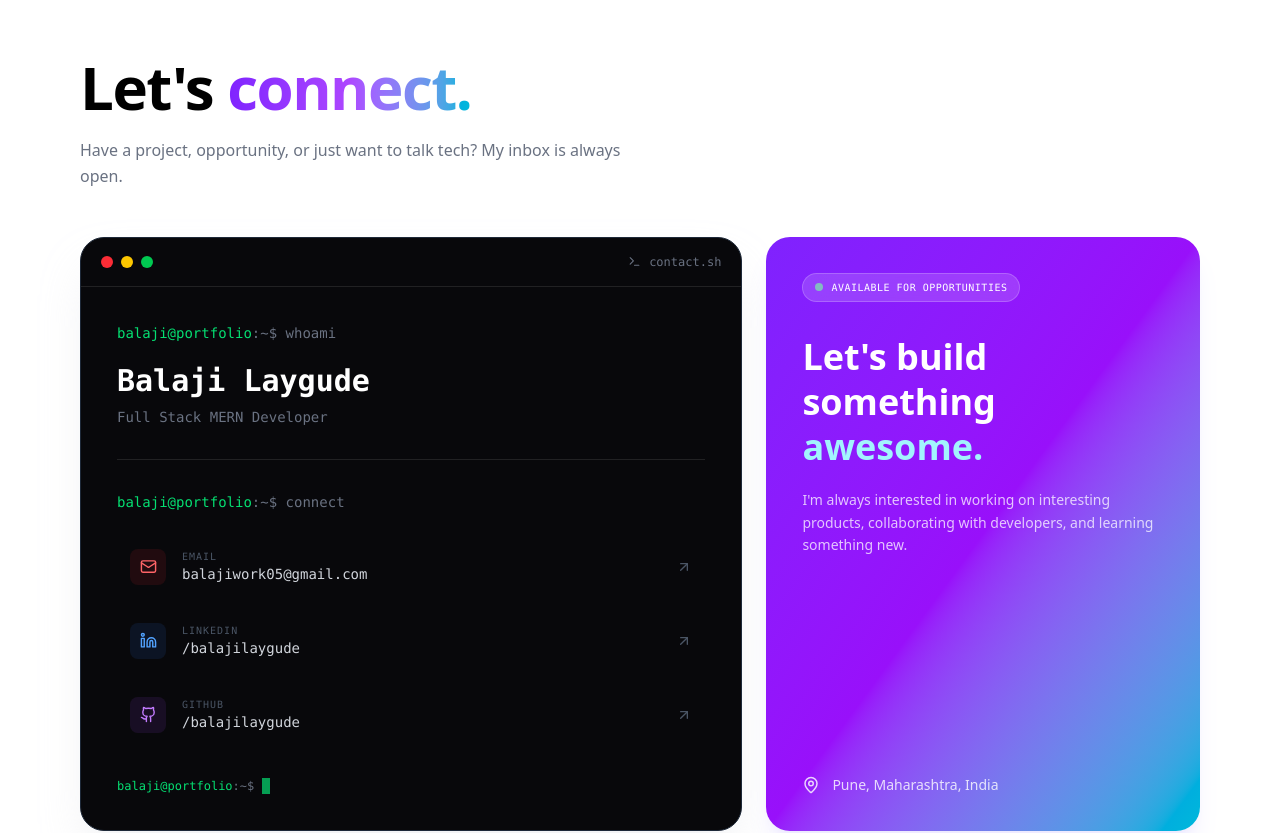
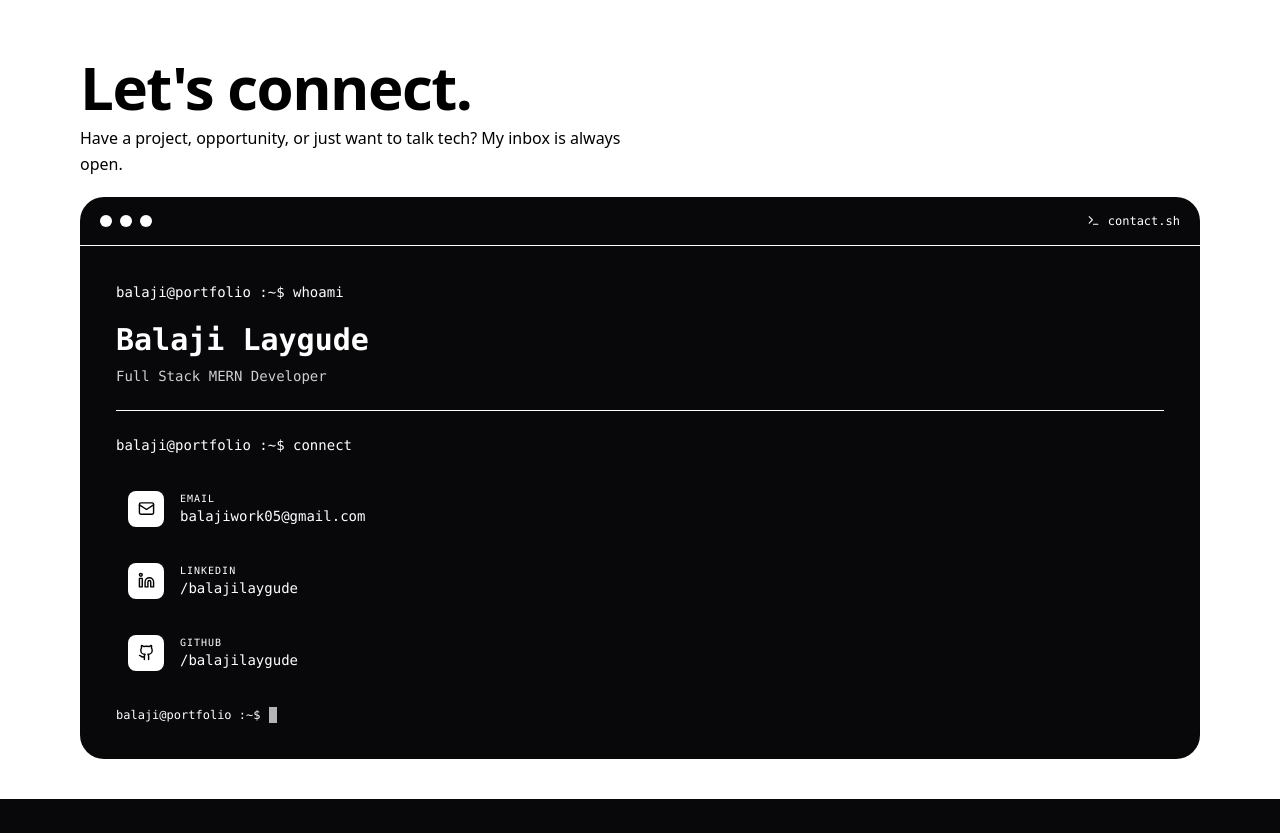
Before and after one commit to balajilaygude/Balaji-s_Portpolio, a React (Vite) app: page / in a window 1280 px wide. Shown: the part 3900-4733 px from the top of the page. Built offline with nearby package versions, Linux system fonts and the light colour scheme.

Commit message:
contact black and white

```diff
--- a/src/components/Contact.jsx
+++ b/src/components/Contact.jsx
@@ -17,15 +17,13 @@ export default function Contact() {
         px-6
         md:px-12
         lg:px-20
-        py-24
+        pt-24 pb-10
         bg-white
       "
     >
-          {/* CONTAINER */}
 
       <div
         className="
-          relative
           z-10
           max-w-7xl
           mx-auto
@@ -33,7 +31,7 @@ export default function Contact() {
       >
 
             {/* HEADER */}
-        <div className="mb-12">
+        <div className="mb-5">
           <h2
             className="
               text-4xl
@@ -43,26 +41,15 @@ export default function Contact() {
               tracking-tight
             "
           >
-            Let's{" "}
+            Let's
+              connect.
 
-            <span
-              className="
-                bg-linear-to-r
-                from-violet-600
-                via-purple-500
-                to-cyan-500
-                bg-clip-text
-                text-transparent
-              "
-            >
-              connect.
-            </span>
           </h2>
           <p
             className="
-              mt-5
+              mt-2
               max-w-xl
-              text-gray-500
+              text-black
               text-sm
               md:text-base
               leading-relaxed
@@ -74,13 +61,8 @@ export default function Contact() {
 
         </div>
 
-            {/* CONTACT GRID */}
-
         <div
           className="
-            grid
-            lg:grid-cols-5
-            gap-6
           "
         >
 
@@ -92,19 +74,9 @@ export default function Contact() {
               rounded-3xl
               overflow-hidden
               bg-[#08080b]
-              border
-              border-gray-800
-              shadow-2xl
-              shadow-gray-300/40
               font-mono
-              hover:shadow-violet-200/40
-              transition-shadow
-              duration-500
             "
           >
-
-            {/* Terminal Header */}
-
             <div
               className="
                 flex
@@ -113,7 +85,7 @@ export default function Contact() {
                 px-5
                 py-4
                 border-b
-                border-white/10
+                border-white
               "
             >
 
@@ -124,7 +96,7 @@ export default function Contact() {
                     w-3
                     h-3
                     rounded-full
-                    bg-red-500
+                    bg-white
                   "
                 />
 
@@ -133,7 +105,7 @@ export default function Contact() {
                     w-3
                     h-3
                     rounded-full
-                    bg-yellow-400
+                    bg-white
                   "
                 />
 
@@ -142,7 +114,7 @@ export default function Contact() {
                     w-3
                     h-3
                     rounded-full
-                    bg-green-500
+                    bg-white
                   "
                 />
               </div>
@@ -153,7 +125,7 @@ export default function Contact() {
                   items-center
                   gap-2
                   text-xs
-                  text-gray-500
+                  text-white
                 "
               >
                 <Terminal size={13} />
@@ -161,8 +133,6 @@ export default function Contact() {
               </div>
 
             </div>
-
-            {/* Terminal Content */}
 
             <div
               className="
@@ -172,10 +142,8 @@ export default function Contact() {
             >
 
               <div>
-                <p className="text-gray-500 text-xs md:text-sm">
-                  <span className="text-green-400">
+                <p className="text-white text-xs md:text-sm">
                     balaji@portfolio
-                  </span>
                   :~$ whoami
                 </p>
 
@@ -197,7 +165,7 @@ export default function Contact() {
                     className="
                       mt-2
                       text-sm
-                      text-gray-500
+                      text-white/80
                     "
                   >
                     Full Stack MERN Developer
@@ -209,19 +177,17 @@ export default function Contact() {
 
               <div
                 className="
-                  my-8
+                  my-6
                   h-px
-                  bg-white/10
+                  bg-white
                 "
               />
 
 
               {/* Connect */}
 
-              <p className="text-gray-500 text-xs md:text-sm">
-                <span className="text-green-400">
+              <p className="text-white text-xs md:text-sm">
                   balaji@portfolio
-                </span>
                 :~$ connect
               </p>
 
@@ -231,18 +197,11 @@ export default function Contact() {
                 <a
                   href="mailto:balajiwork05@gmail.com"
                   className="
-                    group
                     flex
                     items-center
                     gap-4
                     p-3
                     rounded-xl
-                    border
-                    border-transparent
-                    hover:border-white/10
-                    hover:bg-white/0.4
-                    transition-all
-                    duration-300
                   "
                 >
 
@@ -250,10 +209,9 @@ export default function Contact() {
                     className="
                       w-9
                       h-9
-                      shrink-0
                       rounded-lg
-                      bg-red-500/10
-                      text-red-400
+                      bg-white
+                      text-black
                       flex
                       items-center
                       justify-center
@@ -267,7 +225,7 @@ export default function Contact() {
                         text-[10px]
                         uppercase
                         tracking-widest
-                        text-gray-600
+                        text-white
                       "
                     >
                       Email
@@ -275,59 +233,34 @@ export default function Contact() {
                     <p
                       className="
                         text-sm
-                        text-gray-300
-                        truncate
-                        group-hover:text-white
-                        transition
+                        text-white
+
                       "
                     >
                       balajiwork05@gmail.com
                     </p>
 
                   </div>
-
-
-                  <ArrowUpRight
-                    size={16}
-                    className="
-                      ml-auto
-                      shrink-0
-                      text-gray-600
-                      group-hover:text-white
-                      group-hover:translate-x-1
-                      group-hover:-translate-y-1
-                      transition-all
-                    "
-                  />
                 </a>
 
                 <a
                   href="https://www.linkedin.com/in/balajilaygude"
                   target="_blank"
-                  rel="noopener noreferrer"
                   className="
-                    group
                     flex
                     items-center
                     gap-4
                     p-3
                     rounded-xl
-                    border
-                    border-transparent
-                    hover:border-white/10
-                    hover:bg-white/0.4
-                    transition-all
-                    duration-300
                   "
                 >
                   <div
                     className="
                       w-9
                       h-9
-                      shrink-0
                       rounded-lg
-                      bg-blue-500/10
-                      text-blue-400
+                      bg-white
+                      text-black
                       flex
                       items-center
                       justify-center
@@ -341,7 +274,7 @@ export default function Contact() {
                         text-[10px]
                         uppercase
                         tracking-widest
-                        text-gray-600
+                        text-white
                       "
                     >
                       LinkedIn
@@ -350,9 +283,8 @@ export default function Contact() {
                     <p
                       className="
                         text-sm
-                        text-gray-300
-                        group-hover:text-white
-                        transition
+                        text-white
+
                       "
                     >
                       /balajilaygude
@@ -360,38 +292,17 @@ export default function Contact() {
 
                   </div>
 
-
-                  <ArrowUpRight
-                    size={16}
-                    className="
-                      ml-auto
-                      text-gray-600
-                      group-hover:text-white
-                      group-hover:translate-x-1
-                      group-hover:-translate-y-1
-                      transition-all
-                    "
-                  />
-
                 </a>
 
                 <a
                   href="https://github.com/balajilaygude"
                   target="_blank"
-                  rel="noopener noreferrer"
                   className="
-                    group
                     flex
                     items-center
                     gap-4
                     p-3
                     rounded-xl
-                    border
-                    border-transparent
-                    hover:border-white/10
-                    hover:bg-white/0.4
-                    transition-all
-                    duration-300
                   "
                 >
 
@@ -399,10 +310,9 @@ export default function Contact() {
                     className="
                       w-9
                       h-9
-                      shrink-0
                       rounded-lg
-                      bg-purple-500/10
-                      text-purple-400
+                      bg-white
+                      text-black
                       flex
                       items-center
                       justify-center
@@ -416,7 +326,7 @@ export default function Contact() {
                         text-[10px]
                         uppercase
                         tracking-widest
-                        text-gray-600
+                        text-white
                       "
                     >
                       GitHub
@@ -425,52 +335,33 @@ export default function Contact() {
                     <p
                       className="
                         text-sm
-                        text-gray-300
-                        group-hover:text-white
-                        transition
+                        text-white
                       "
                     >
                       /balajilaygude
                     </p>
 
                   </div>
-                  <ArrowUpRight
-                    size={16}
-                    className="
-                      ml-auto
-                      text-gray-600
-                      group-hover:text-white
-                      group-hover:translate-x-1
-                      group-hover:-translate-y-1
-                      transition-all
-                    "
-                  />
                 </a>
 
               </div>
-
-              {/* Bottom Terminal */}
               <div
                 className="
-                  mt-8
+                  mt-6
                   flex
                   items-center
                   text-xs
-                  text-gray-500
+                  text-white
                 "
               >
-                <span>
-                  <span className="text-green-400">
                     balaji@portfolio
-                  </span>
                   :~$
-                </span>
                 <span
                   className="
                     ml-2
                     w-2
                     h-4
-                    bg-green-400
+                    bg-white
                     animate-pulse
                   "
                 />
@@ -480,129 +371,7 @@ export default function Contact() {
 
           </div>
 
-              {/* RIGHT CARD */}
 
-          <div
-            className="
-              lg:col-span-2
-              relative
-              overflow-hidden
-              rounded-3xl
-              bg-linear-to-br
-              from-violet-600
-              via-purple-600
-              to-cyan-500
-              p-7
-              md:p-9
-              text-white
-              shadow-xl
-              shadow-violet-200/40
-              flex
-              flex-col
-              justify-between
-            "
-          >
-
-            <div className="relative z-10">
-
-              {/* Status */}
-              <div
-                className="
-                  inline-flex
-                  items-center
-                  gap-2
-                  px-3
-                  py-1.5
-                  rounded-full
-                  bg-white/15
-                  backdrop-blur-md
-                  border
-                  border-white/20
-                "
-              >
-
-                <span
-                  className="
-                    w-2
-                    h-2
-                    rounded-full
-                    bg-green-300
-                    animate-pulse
-                  "
-                />
-
-                <span
-                  className="
-                    text-[10px]
-                    font-mono
-                    tracking-wider
-                  "
-                >
-                  AVAILABLE FOR OPPORTUNITIES
-                </span>
-
-              </div>
-              <h3
-                className="
-                  mt-8
-                  text-3xl
-                  md:text-4xl
-                  font-black
-                  leading-tight
-                "
-              >
-                Let's build
-                something
-                <span className="block text-cyan-200">
-                  awesome.
-                </span>
-              </h3>
-
-
-              <p
-                className="
-                  mt-5
-                  text-sm
-                  text-white/75
-                  leading-relaxed
-                  max-w-sm
-                "
-              >
-                I'm always interested in working on
-                interesting products, collaborating with
-                developers, and learning something new.
-              </p>
-
-            </div>
-
-
-            {/* Location */}
-
-            <div
-              className="
-                relative
-                z-10
-
-                mt-12
-
-                flex
-                items-center
-                gap-3
-
-                text-sm
-                text-white/80
-              "
-            >
-
-              <MapPin size={18} />
-
-              <span>
-                Pune, Maharashtra, India
-              </span>
-
-            </div>
-
-          </div>
 
         </div>
 
```
